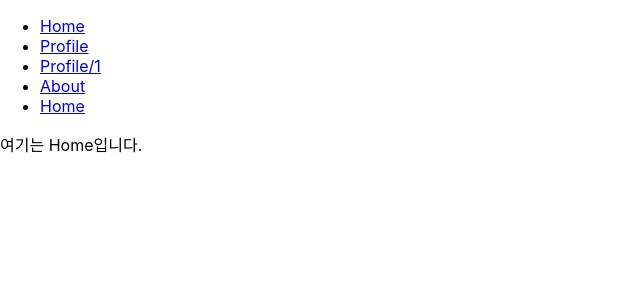
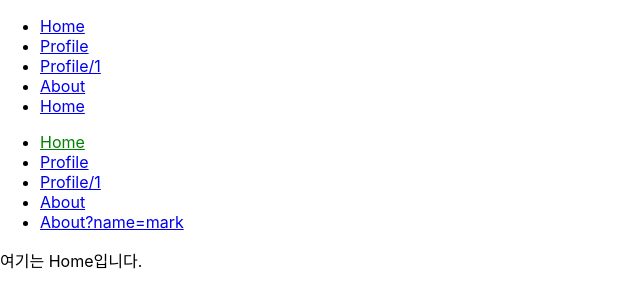
Before and after one commit to yeongno/fast10.4, a React (Create React App) app: page / in a window 1280 px wide. Shown: the top 308 px of the page, without its empty margins (0-640 px from the left). Built offline with nearby package versions, Linux system fonts and the light colour scheme.

Commit message:
jsx링크로 라우팅 이동하기 _2

```diff
--- a/src/App.js
+++ b/src/App.js
@@ -1,6 +1,7 @@
 import "./App.css";
 import { BrowserRouter, Route, Routes } from "react-router-dom";
 import Links from "./components/Links";
+import NavLinks from "./components/NavLinks";
 import Home from "./pages/Home";
 import Profile from "./pages/Profile";
 import About from "./pages/About";
@@ -10,6 +11,7 @@ function App() {
   return (
     <BrowserRouter>
       <Links />
+      <NavLinks />
       <Routes>
         <Route path="/" element={<Home />} />
         <Route path="/profile" element={<Profile />} />
--- /dev/null
+++ b/src/components/NavLinks.jsx
@@ -0,0 +1,58 @@
+import { NavLink, useLocation } from "react-router-dom";
+
+const activeStyle = { color: "green" };
+
+const NavLinks = () => {
+  const { search } = useLocation();
+  return (
+    <ul>
+      <li>
+        <NavLink
+          to="/"
+          style={({ isActive }) => (isActive ? activeStyle : undefined)}
+        >
+          Home
+        </NavLink>
+      </li>
+      <li>
+        <NavLink
+          to="/profile"
+          style={({ isActive }) => (isActive ? activeStyle : undefined)}
+          end
+        >
+          Profile
+        </NavLink>
+      </li>
+      <li>
+        <NavLink
+          to="/profile/1"
+          style={({ isActive }) => (isActive ? activeStyle : undefined)}
+        >
+          Profile/1
+        </NavLink>
+      </li>
+      <li>
+        <NavLink
+          to="/about"
+          style={({ isActive }) =>
+            isActive && search === "" ? activeStyle : undefined
+          }
+        >
+          About
+        </NavLink>
+      </li>
+      <li>
+        <NavLink
+          to="/about?name=mark"
+          style={({ isActive }) =>
+            isActive && search === "?name=mark" ? activeStyle : undefined
+          }
+        >
+          About?name=mark
+        </NavLink>
+      </li>
+    </ul>
+  );
+};
+
+export default NavLinks;
```
Also changed, not shown: src/components/TestNavLinks.jsx (added, +59 -0 lines).
